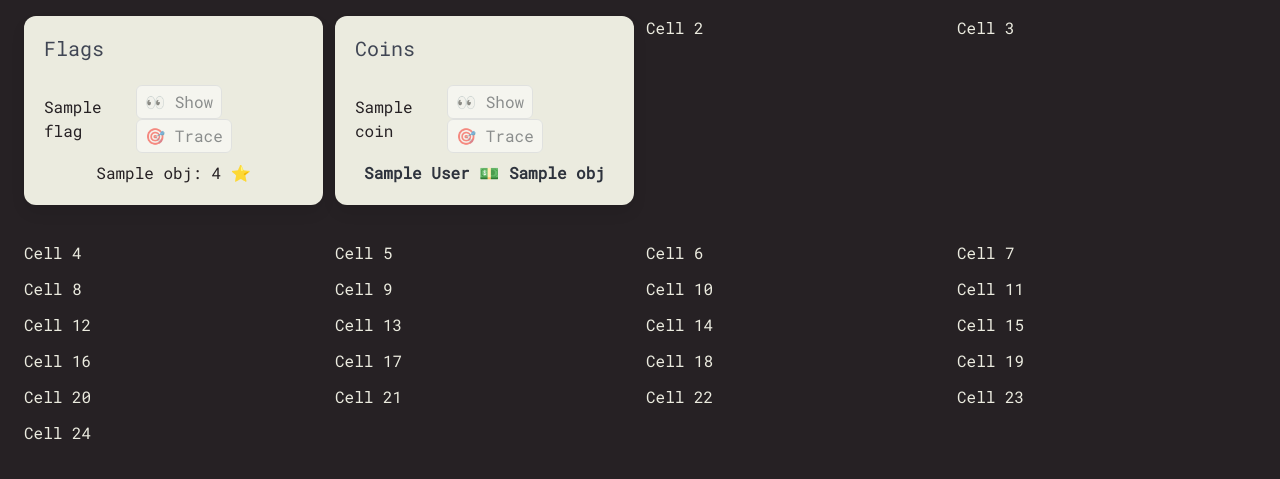
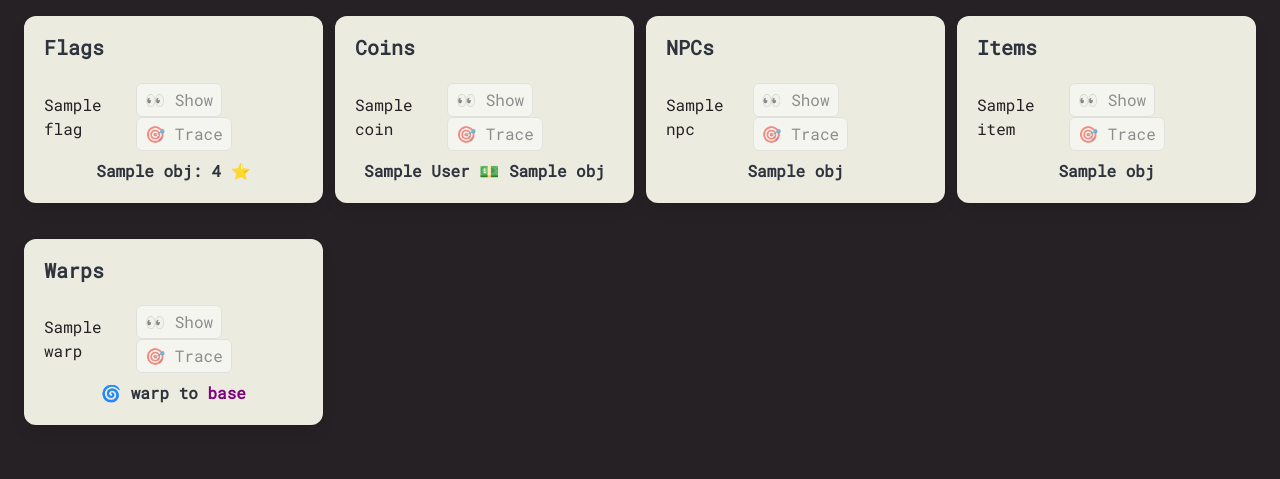
Before and after one commit to C4T-BuT-S4D/hackceler8-2024, a Python web app: template handout/cheats/templates/overview.html in a window 1280 px wide. Shown: the part 80-559 px from the top of the page. Run offline with Jinja, Linux system fonts and the light colour scheme; the template is opened without the code that fills it: most values are stand-ins (such as "Sample title", 1, 10 or a date in 2020); some libraries are stand-ins or nearby versions.

Commit message:
npcs, items, warps in game overview

```diff
--- a/handout/cheats/state.py
+++ b/handout/cheats/state.py
@@ -20,6 +20,9 @@ class MapFlag:
 class State:
     flags: list[MapFlag] = None
     coins: list[MapObject] = None
+    npcs: list[MapObject] = None
+    items: list[MapObject] = None
+    warps: list[MapObject] = None
 
 __lock: RLock = RLock()
 __state: Optional[State] = None
--- a/handout/cheats/templates/overview.html
+++ b/handout/cheats/templates/overview.html
@@ -1,22 +1,26 @@
 {% import "wtf.jinja" as wtf %} {% extends "base.html" %} {% block content %}
 
-{% set map_styles = ({"base":"color: black", "beach":"color: teal", "ocean":"color: blue", "cloud":"color: #00BFFF", "ruins":"color: brown"})	%}
+{% set map_styles = ({"base":"color: purple", "beach":"color: teal", "ocean":"color: blue", "cloud":"color: #00BFFF", "ruins":"color: brown"})	%}
 
-<div class="grid is-col-min-12">
+{% macro item_header(item) %}
+<div class="is-flex is-justify-content-space-between is-align-items-center">
+  <span style="{{ map_styles[item.mapname] or '#262124' }}">{{ item.mapname }}</span>
+  <span>
+    <button disabled class="button px-2 py-1">👀 Show</button>
+    <button disabled class="button px-2 py-1">🎯 Trace</button>
+  </span>
+</div>
+{%- endmacro %}
+
+<div class="grid is-col-min-12" style="grid-template-rows: masonry;">
   {% if state %}
-  <div class="cell box is-dark theme-colors-light">
-    <h1 class="subtitle">Flags</h1>
+  <div class="cell box is-dark theme-colors-light is-align-self-baseline">
+    <h1 class="title is-5">Flags</h1>
     <div class="content">
     {% for flag in state.flags %}
-      <div class="is-flex is-justify-content-space-between is-align-items-center">
-        <span style="{{ map_styles[flag.mapname] or '#262124' }}">{{ flag.mapname }}</span>
-        <span>
-          <button disabled class="button px-2 py-1">👀 Show</button>
-          <button disabled class="button px-2 py-1">🎯 Trace</button>
-        </span>
-      </div>
+      {{ item_header(flag) }}
       <p class="mt-2" style="text-align: center;">
-        {{ flag.obj.name }}: <span style="white-space: nowrap;">{{ flag.stars }} ⭐</span>
+        <span class="title is-6">{{ flag.obj.name }}: <span style="white-space: nowrap;">{{ flag.stars }} ⭐</span></span>
       </p>
       {% if not loop.last %}
       <hr class="theme-colors"/>
@@ -24,17 +28,11 @@
     {% endfor %}
     </div>
   </div>
-  <div class="cell box is-dark theme-colors-light">
-    <h1 class="subtitle">Coins</h1>
+  <div class="cell box is-dark theme-colors-light is-align-self-baseline">
+    <h1 class="title is-5">Coins</h1>
     {% for coin in state.coins %}
     <div>
-      <div class="is-flex is-justify-content-space-between is-align-items-center">
-        <span style="{{ map_styles[coin.mapname] or '#262124' }}">{{ coin.mapname }}</span>
-        <span>
-          <button disabled class="button px-2 py-1">👀 Show</button>
-          <button disabled class="button px-2 py-1">🎯 Trace</button>
-        </span>
-      </div>
+      {{ item_header(coin) }}
       <p class="mt-2" style="text-align: center;">
         <span class="title is-6">{{ coin.obj.display_name }} 💵 {{ coin.obj.name }}</span>
       </p>
@@ -44,29 +42,48 @@
     {% endif %}
     {% endfor %}
   </div>
-  <div class="cell">Cell 2</div>
-  <div class="cell">Cell 3</div>
-  <div class="cell">Cell 4</div>
-  <div class="cell">Cell 5</div>
-  <div class="cell">Cell 6</div>
-  <div class="cell">Cell 7</div>
-  <div class="cell">Cell 8</div>
-  <div class="cell">Cell 9</div>
-  <div class="cell">Cell 10</div>
-  <div class="cell">Cell 11</div>
-  <div class="cell">Cell 12</div>
-  <div class="cell">Cell 13</div>
-  <div class="cell">Cell 14</div>
-  <div class="cell">Cell 15</div>
-  <div class="cell">Cell 16</div>
-  <div class="cell">Cell 17</div>
-  <div class="cell">Cell 18</div>
-  <div class="cell">Cell 19</div>
-  <div class="cell">Cell 20</div>
-  <div class="cell">Cell 21</div>
-  <div class="cell">Cell 22</div>
-  <div class="cell">Cell 23</div>
-  <div class="cell">Cell 24</div>
+  <div class="cell box is-dark theme-colors-light is-align-self-baseline">
+    <h1 class="title is-5">NPCs</h1>
+    {% for npc in state.npcs %}
+    <div>
+      {{ item_header(npc) }}
+      <p class="mt-2" style="text-align: center;">
+        <span class="title is-6">{{ npc.obj.name }}</span>
+      </p>
+    </div>
+    {% if not loop.last %}
+    <hr class="theme-colors my-2"/>
+    {% endif %}
+    {% endfor %}
+  </div>
+  <div class="cell box is-dark theme-colors-light is-align-self-baseline">
+    <h1 class="title is-5">Items</h1>
+    {% for item in state.items %}
+    <div>
+      {{ item_header(item) }}
+      <p class="mt-2" style="text-align: center;">
+        <span class="title is-6">{{ item.obj.name }}</span>
+      </p>
+    </div>
+    {% if not loop.last %}
+    <hr class="theme-colors my-2"/>
+    {% endif %}
+    {% endfor %}
+  </div>
+  <div class="cell box is-dark theme-colors-light is-align-self-baseline">
+    <h1 class="title is-5">Warps</h1>
+    {% for warp in state.warps %}
+    <div>
+      {{ item_header(warp) }}
+      <p class="mt-2" style="text-align: center;">
+        <span class="title is-6">🌀 warp to {% if warp.mapname == "base" %}<span style="{{ map_styles[warp.obj.map_name] or '#262124' }}">{{ warp.obj.map_name }}</span>{% else %}<span style="{{ map_styles['base'] or '#262124' }}">base</span>{% endif %}</span>
+      </p>
+    </div>
+    {% if not loop.last %}
+    <hr class="theme-colors my-2"/>
+    {% endif %}
+    {% endfor %}
+  </div>
   {% else %}
   <section class="section">
     <div class="container">
--- a/handout/cheats/templates/settings.html
+++ b/handout/cheats/templates/settings.html
@@ -3,9 +3,6 @@
 
 {% block content %}
 <form method="post" class="form is-flex is-flex-direction-row">
-    <button type="submit" class="button is-primary mr-2 has-text-weight-bold" style="display: block; width: 4rem; height: 100vh; position: sticky; top: 0;">
-        <span style="writing-mode: vertical-lr; text-orientation: upright;" class="is-size-4">Update settings</span>
-    </button>
     <div class="is-flex is-flex-direction-row is-flex-wrap-wrap is-justify-content-space-evenly" style="gap: 1rem;">
     {%- for form in forms %}
         <div class="box is-dark theme-colors-light" style="width: 24rem; margin: 0; padding: 1rem;">
```
Also changed, not shown: handout/game/venator_gui.py (+22 -3 lines).
